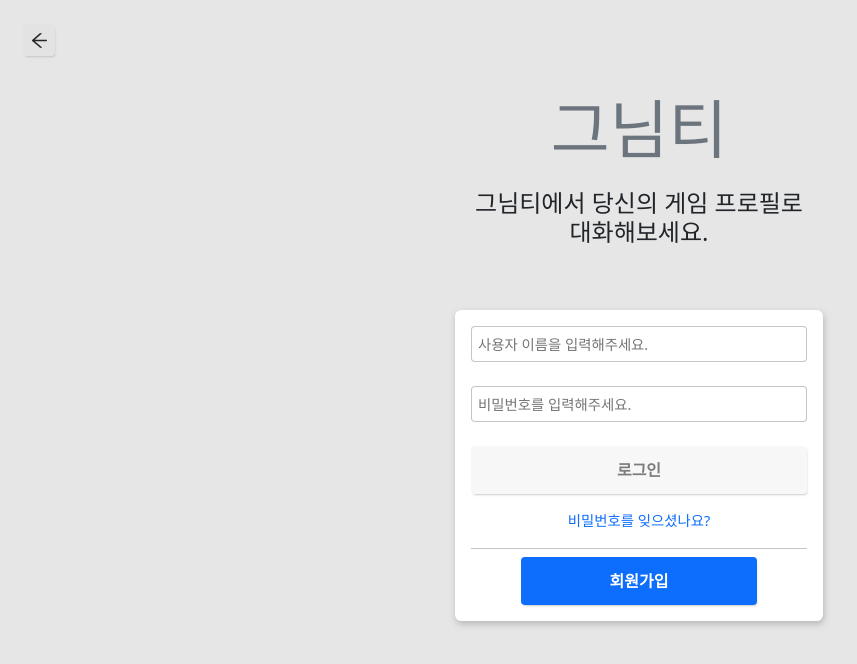
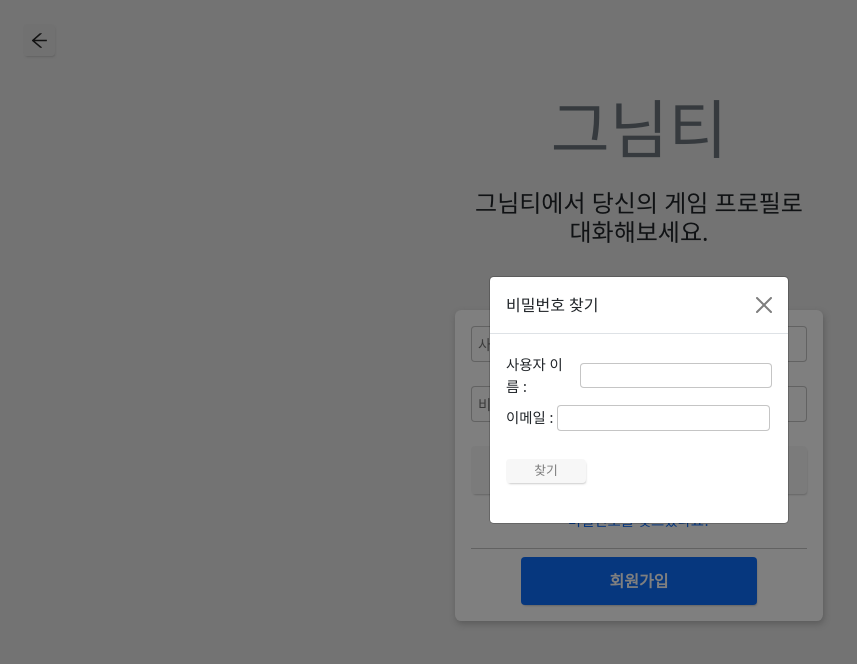
Before and after one commit to sjungwon/gnt-react-ts-webpack-frontend, a React app: page /signin in a window 1280 px wide. Both pictures are taken after a click on the element "비밀번호를 잊으셨나요?". Shown: the top 664 px of the page, without its empty margins (1-858 px from the left). Built offline with nearby package versions, Linux system fonts and the light colour scheme; no server answers.

Commit message:
feat: add FindPassword feature

```diff
--- a/src/apis/auth.ts
+++ b/src/apis/auth.ts
@@ -41,7 +41,7 @@ export const signupAPI = (signupData: SignupData): Promise<void> => {
   return API.post(signupPath, signupData);
 };
 
-export const accessTokenRefresh = async (): Promise<{
+export const accessTokenRefreshAPI = async (): Promise<{
   data: SigninResDataType;
 }> => {
   const checkPath = path + `refresh`;
@@ -52,3 +52,26 @@ export const accessTokenRefresh = async (): Promise<{
   }
   return response;
 };
+
+export interface FindUserData {
+  username: string;
+  email: string;
+}
+
+export const findPasswordAPI = async (
+  findUserData: FindUserData
+): Promise<void> => {
+  const findPath = path + `find`;
+  return API.post(findPath, findUserData);
+};
+
+export interface ChangePasswordData extends FindUserData {
+  password: string;
+}
+
+export const chagnePasswordAPI = async (
+  changePasswordData: ChangePasswordData
+): Promise<void> => {
+  const changePath = path + "change";
+  return API.post(changePath, changePasswordData);
+};
--- a/src/apis/basic.ts
+++ b/src/apis/basic.ts
@@ -1,5 +1,5 @@
 import axios, { AxiosRequestConfig } from "axios";
-import { accessTokenRefresh } from "./auth";
+import { accessTokenRefreshAPI } from "./auth";
 
 export const API = axios.create({
   baseURL: "http://localhost:8000",
@@ -33,7 +33,7 @@ APIWithToken.interceptors.response.use(
       //변경된 token 정보가 필요함 -> refresh 함수쪽에서 반환하게 처리
       //origReq에서 headers에 이전 토큰 정보 들어가 있어서 변경해줘야함
       try {
-        const response = await accessTokenRefresh();
+        const response = await accessTokenRefreshAPI();
         const newToken = response.data.accessToken;
         const newConfig: AxiosRequestConfig = {
           ...origReq,
--- /dev/null
+++ b/src/components/molecules/FindPasswordModal.tsx
@@ -0,0 +1,193 @@
+import { ChangeEventHandler, FC, useCallback, useState } from "react";
+import { Modal } from "react-bootstrap";
+import { chagnePasswordAPI, findPasswordAPI } from "../../apis/auth";
+import { isEmailType } from "../../functions/TextValidFunc";
+import useConfirmPassword from "../../hooks/useConfirmPassword";
+import DefaultButton from "../atoms/DefaultButton";
+import DefaultTextInput from "../atoms/DefaultTextInput";
+import LoadingBlock from "../atoms/LoadingBlock";
+import styles from "./scss/FindPasswordModal.module.scss";
+
+interface PropsType {
+  show: boolean;
+  close: () => void;
+}
+
+const FindPasswordModal: FC<PropsType> = ({ show, close }) => {
+  const [username, setUsername] = useState<string>("");
+  const onChangeUsername: ChangeEventHandler<HTMLInputElement> = useCallback(
+    (event) => {
+      setUsername(event.target.value);
+    },
+    []
+  );
+
+  const [email, setEmail] = useState<string>("");
+  const [emailValid, setEmailValid] = useState<boolean>(false);
+  const [emailValidMsg, setEmailValidMsg] = useState<string>("");
+  const onChangeEmail: ChangeEventHandler<HTMLInputElement> = useCallback(
+    (event) => {
+      setEmail(event.target.value);
+      if (isEmailType(event.target.value)) {
+        setEmailValid(true);
+        setEmailValidMsg("");
+        return;
+      }
+      setEmailValid(false);
+      setEmailValidMsg("이메일 형식으로 입력해주세요.");
+    },
+    []
+  );
+
+  const [loading, setLoading] = useState<boolean>(false);
+  const [success, setSuccess] = useState<boolean>(false);
+  const [submitMsg, setSubmitMsg] = useState<string>("");
+
+  const submit = useCallback(async () => {
+    if (!username || !email) {
+      return;
+    }
+    setLoading(true);
+    try {
+      await findPasswordAPI({ username, email });
+      // await AuthServices.findPassword(username);
+      setSuccess(true);
+      setSubmitMsg(
+        "사용자 정보가 확인되었습니다. 변경하실 비밀번호를 입력해주세요."
+      );
+    } catch (err: any) {
+      console.log(err);
+      setSubmitMsg(
+        "등록된 사용자가 아니거나 잘못 입력하셨습니다. 입력하신 사용자 이름을 확인해주세요."
+      );
+      setSuccess(false);
+    }
+    setLoading(false);
+  }, [username, email]);
+
+  const {
+    password,
+    passwordVerify,
+    passwordVerifyMessage,
+    confirmPassword,
+    confirmPasswordVerify,
+    confirmPasswordVerifyMessage,
+    setAndVerifyPassword,
+    changeConfirmPassword,
+    init: passwordInit,
+  } = useConfirmPassword();
+
+  const closeWithInit = useCallback(() => {
+    setUsername("");
+    setLoading(false);
+    setSuccess(false);
+    setSubmitMsg("");
+    setEmail("");
+    setEmailValid(false);
+    setEmailValidMsg("");
+    passwordInit();
+    close();
+  }, [close, passwordInit]);
+
+  const confirmSubmit = useCallback(async () => {
+    if (
+      !password ||
+      !username ||
+      !email ||
+      !passwordVerify ||
+      !confirmPasswordVerify
+    ) {
+      return;
+    }
+
+    try {
+      await chagnePasswordAPI({ username, email, password });
+      window.alert("새 비밀번호로 변경되었습니다.");
+      closeWithInit();
+    } catch (err) {
+      window.alert("오류가 발생했습니다. 다시 시도해주세요.");
+      closeWithInit();
+    }
+  }, [
+    closeWithInit,
+    confirmPasswordVerify,
+    password,
+    passwordVerify,
+    username,
+    email,
+  ]);
+
+  return (
+    <Modal
+      show={show}
+      onHide={closeWithInit}
+      centered
+      backdrop={"static"}
+      size="sm"
+    >
+      <Modal.Header closeButton>비밀번호 찾기</Modal.Header>
+      <Modal.Body className={styles.body}>
+        <div className={styles.input_block}>
+          <label className={styles.label}>사용자 이름 :</label>
+          <DefaultTextInput
+            value={username}
+            onChange={onChangeUsername}
+            disabled={success}
+          />
+        </div>
+        <div className={styles.input_block}>
+          <label className={styles.label}>이메일 :</label>
+          <DefaultTextInput
+            value={email}
+            onChange={onChangeEmail}
+            className={styles.input}
+            disabled={success}
+          />
+        </div>
+        <p className={styles.message}>{emailValidMsg}</p>
+        <DefaultButton
+          size="md"
+          onClick={submit}
+          disabled={!username || success || !email || !emailValid}
+        >
+          <LoadingBlock loading={loading}>찾기</LoadingBlock>
+        </DefaultButton>
+        <p className={styles.message}>{submitMsg}</p>
+        <div className={success ? "" : styles.hide}>
+          <div className={styles.input_block}>
+            <label className={styles.label}>새 비밀번호 :</label>
+            <DefaultTextInput
+              value={password}
+              onChange={setAndVerifyPassword}
+              type="password"
+            />
+          </div>
+          <p className={styles.message}>{passwordVerifyMessage}</p>
+          <div className={styles.input_block}>
+            <label className={styles.label}>새 비밀번호 확인 :</label>
+            <DefaultTextInput
+              value={confirmPassword}
+              onChange={changeConfirmPassword}
+              type="password"
+            />
+          </div>
+          <p className={styles.message}>{confirmPasswordVerifyMessage}</p>
+          <DefaultButton
+            size="md"
+            onClick={confirmSubmit}
+            disabled={
+              !username ||
+              !password ||
+              !passwordVerify ||
+              !confirmPasswordVerify
+            }
+          >
+            변경
+          </DefaultButton>
+        </div>
+      </Modal.Body>
+    </Modal>
+  );
+};
+
+export default FindPasswordModal;
--- /dev/null
+++ b/src/components/molecules/scss/FindPasswordModal.module.scss
@@ -0,0 +1,25 @@
+.hide {
+  display: none;
+  overflow: hidden;
+}
+
+.label {
+  font-size: 0.9rem;
+  margin-right: 0.25rem;
+}
+
+.input_block {
+  display: flex;
+  align-items: center;
+  padding: 0.25rem 0;
+}
+
+.message {
+  padding: 0.25rem 0;
+  font-size: 0.8rem;
+  color: red;
+}
+
+.footer {
+  display: block;
+}
--- a/src/pages/LoginPage.tsx
+++ b/src/pages/LoginPage.tsx
@@ -16,6 +16,7 @@ import { useDispatch, useSelector } from "react-redux";
 import { AppDispath, RootState } from "../redux/store";
 import { signinThunk } from "../redux/modules/auth";
 import RegisterModal from "../components/molecules/RegisterModal";
+import FindPasswordModal from "../components/molecules/FindPasswordModal";
 
 export default function LoginPage() {
   const [username, setUsername] = useState<string>("");
@@ -165,10 +166,10 @@ export default function LoginPage() {
             >
               비밀번호를 잊으셨나요?
             </div>
-            {/* <FindPasswordModal
+            <FindPasswordModal
               show={showFindPassword}
               close={closeFindPassword}
-            /> */}
+            />
             <div className={styles.line}></div>
             <div className={styles.register_container}>
               <DefaultButton size="xl" onClick={openModal} color="blue">
--- a/src/redux/modules/auth.ts
+++ b/src/redux/modules/auth.ts
@@ -1,6 +1,6 @@
 import { createAsyncThunk, createSlice } from "@reduxjs/toolkit";
 import {
-  accessTokenRefresh,
+  accessTokenRefreshAPI,
   signinAPI,
   SigninData,
   signoutAPI,
@@ -60,7 +60,7 @@ export const signupThunk = createAsyncThunk(
 );
 
 export const checkThunk = createAsyncThunk("auth/check", async () => {
-  const response = await accessTokenRefresh();
+  const response = await accessTokenRefreshAPI();
   return response.data;
 });
 
```
